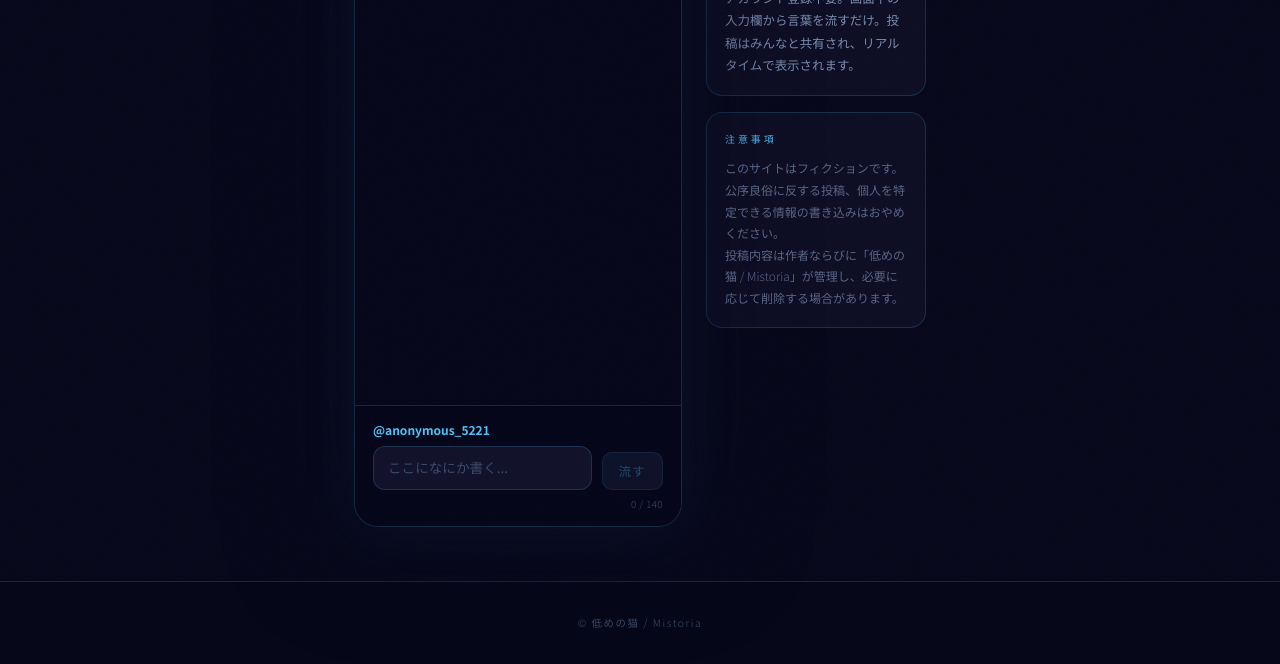
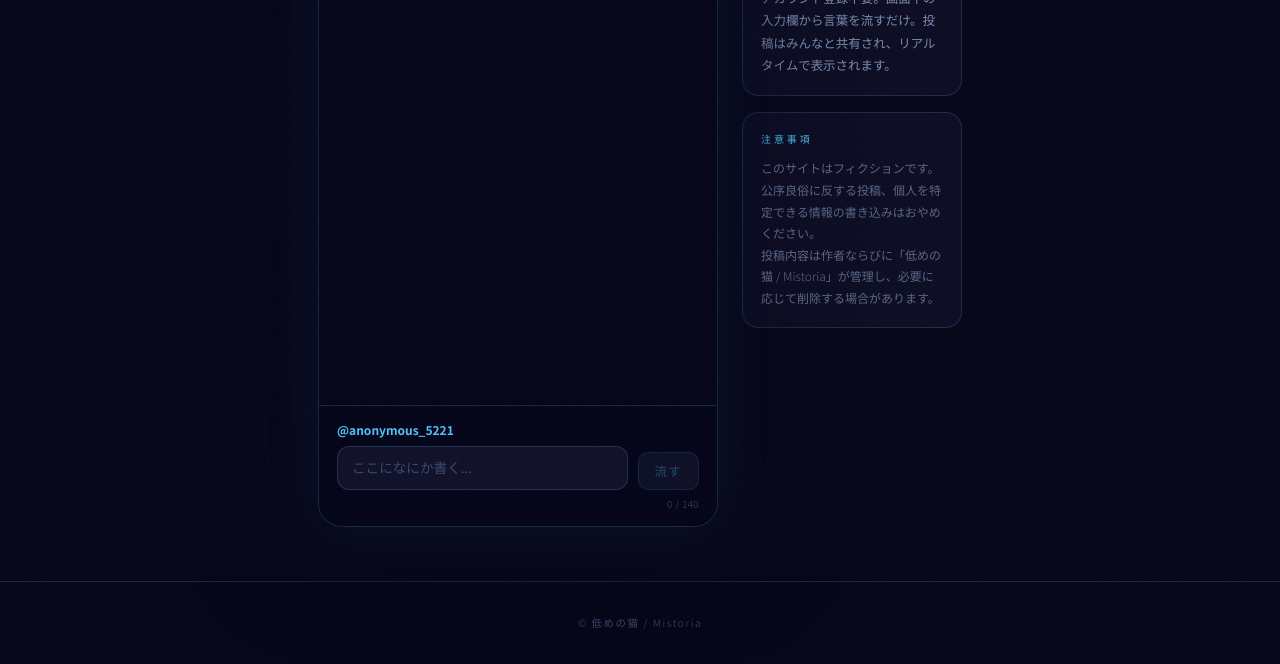
Before and after one commit to loki-xx/seishun-ijouron, a website: page ayn.html in a window 1280 px wide. Shown: the part 219-883 px from the top of the page. Drawn offline with Linux system fonts and the light colour scheme; no server answers.

Commit message:
AYN タブ幅・投稿固定修正

```diff
--- a/ayn.html
+++ b/ayn.html
@@ -24,8 +24,18 @@
     padding: 16px 16px 24px;
     min-height: 0;
   }
+  /* ↓ ここが追加・変更点 */
+  .ayn-wrap {
+    max-width: 680px;   /* 400 + 24 + 220 + 余白 でピッタリ固定 */
+    width: 100%;
+  }
+  .ayn-main-col {
+    flex: 1;            /* max-widthではなくflexで伸縮させる */
+    min-width: 0;
+    max-width: 400px;
+  }
+  /* ↑ ここまで */
   .ayn-frame {
-      /* Override sticky — fill remaining height */
     position: relative;
     top: auto;
     height: calc(100vh - 56px - 32px);
@@ -351,11 +361,6 @@
         reposts: 0
       });
 
-      setTimeout(() => {
-        recentlyPostedIds = recentlyPostedIds.filter(id => id !== docRef.id);
-        renderAll();
-      }, 4000);
-
       document.querySelector('.ayn-feed').scrollTo({top:0, behavior:'smooth'});
     } catch(e) {
       console.error(e);
--- a/style.css
+++ b/style.css
@@ -628,7 +628,11 @@ body::after {
 .ayn-feed {
   flex: 1;
   overflow-y: auto;
+  scrollbar-width: none; /* Firefox */
   padding: 0;
+}
+.ayn-feed::-webkit-scrollbar {
+  display: none; /* Chrome/Safari */
 }
 
 .ayn-post {
```
Lines whose indentation alone changed are shown as unchanged.
